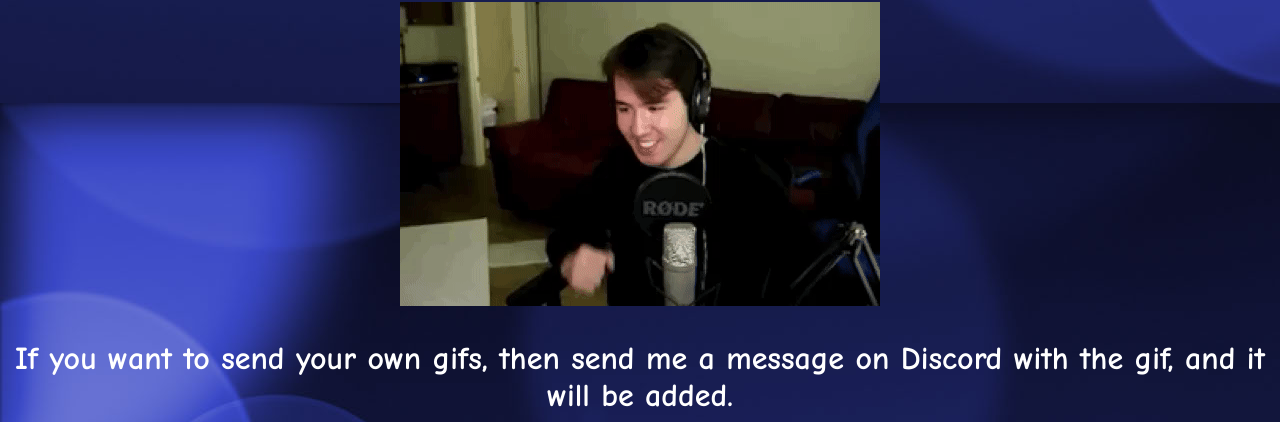
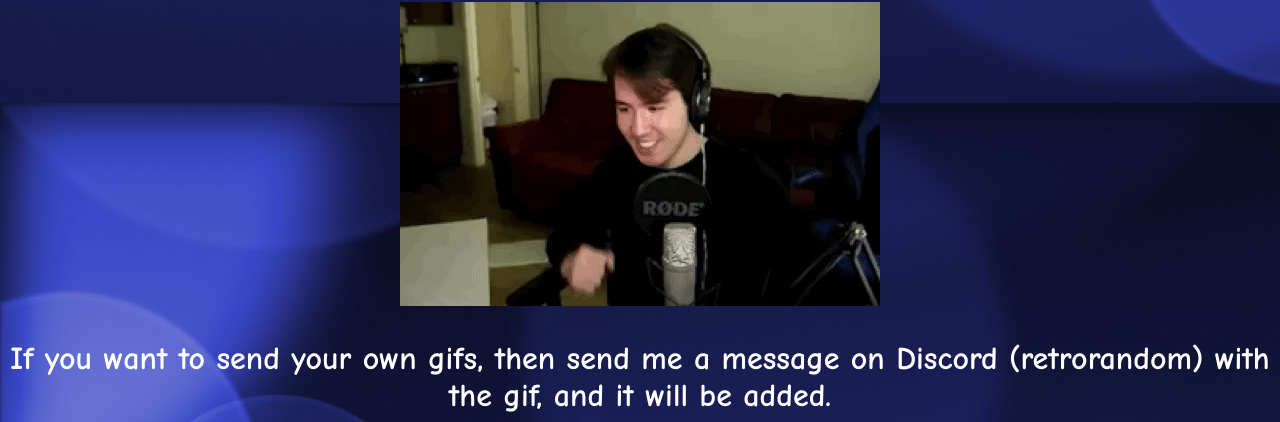
Before and after one commit to gifkc/gifkc.github.io, a plain HTML site: page index.html in a window 1280 px wide. Shown: the part 2057-2479 px from the top of the page. Drawn offline with Linux system fonts and the light colour scheme.

Commit message:
Update index.html

```diff
--- a/index.html
+++ b/index.html
@@ -29,4 +29,4 @@
 
 
 
-<p align="center"><strong><font face="Comic Sans MS" color="#FFFFFF" size="6">If you want to send your own gifs, then send me a message on Discord with the gif, and it will be added.</u></font><br>
+<p align="center"><strong><font face="Comic Sans MS" color="#FFFFFF" size="6">If you want to send your own gifs, then send me a message on Discord (retrorandom) with the gif, and it will be added.</u></font><br>
```
